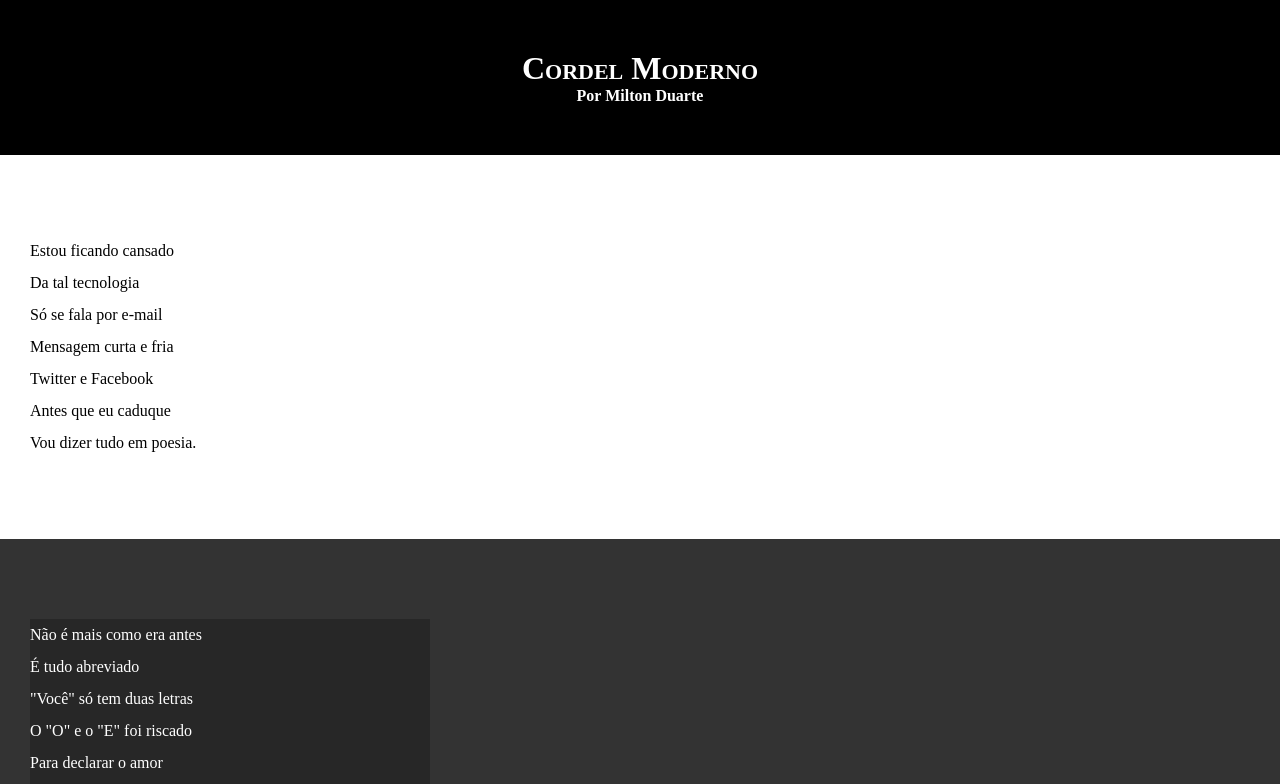
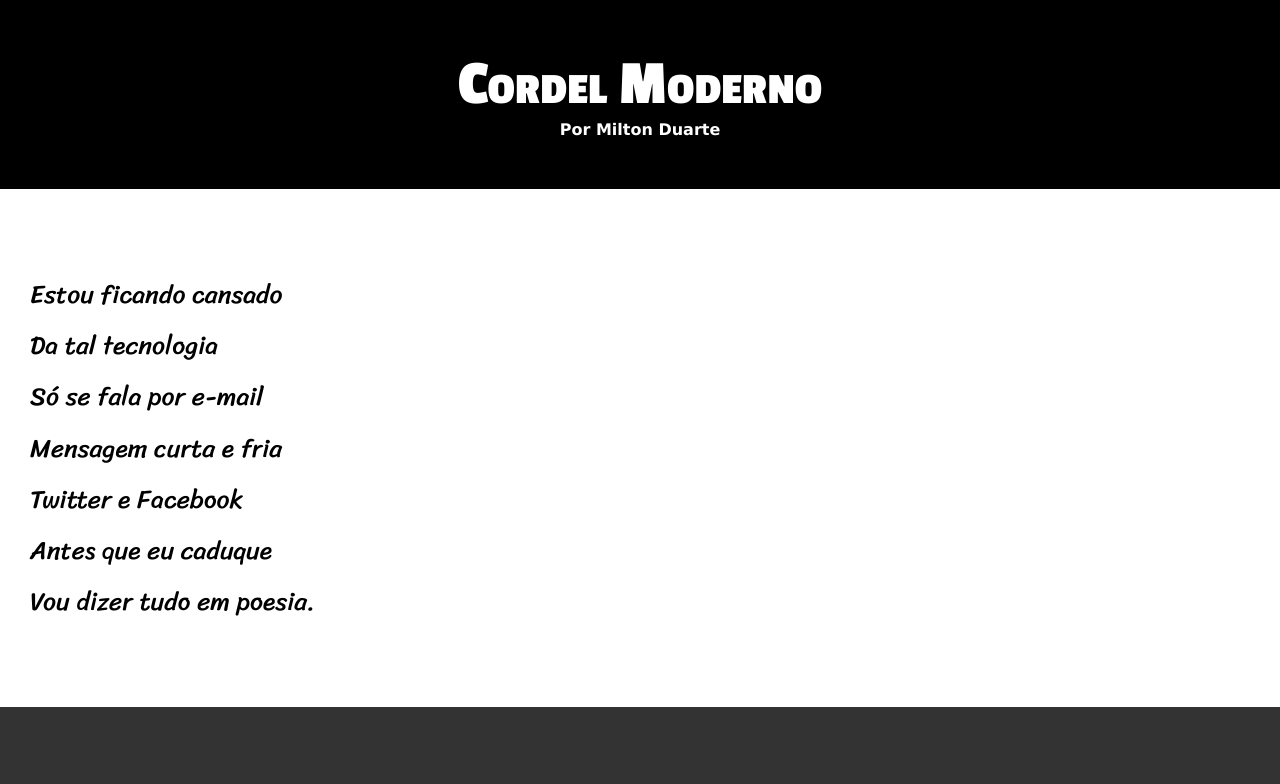
Before and after one commit to LeonardoVieiraGuimaraes/projetoCompleto, a plain HTML site: page index.html in a window 1280 px wide. Shown: the top 784 px of the page. Drawn offline with Linux system fonts and the light colour scheme.

Commit message:
atualização de estilos

```diff
--- a/style/style.css
+++ b/style/style.css
@@ -1,5 +1,5 @@
 @charset "UTF-8";
-@import url('https://fonts.googleapis.com/css2?family=Bebas+Neue&display=swap');
+@import url('https://fonts.googleapis.com/css2?family=Bebas+Neue&family=Passion+One:wght@400;700;900&family=Sriracha&display=swap');
 
 :root {
 
@@ -11,8 +11,9 @@
     --cor4: #156137;
     --cor5: #042713;
 
-    --fonte-padrao: Arial, Verdana, Helvetica, sans-serif;
-    --fonte-destaque: 'Bebas Neue', cursive;
+    --fonte1: Verdana, Geneva, Tahoma, sans-serif;
+    --fonte2: 'Passion One', cursive;
+    --fonte3: Sriracha, cursive;
 
 
 }
@@ -27,6 +28,7 @@ html,
 body {
     min-height: 100vh;
     background-color: darkgray;
+    font-family: var(--fonte1);
 
 }
 
@@ -39,6 +41,8 @@ header {
 header>h1 {
     padding-top: 50px;
     font-variant: small-caps;
+    font-family: var(--fonte2);
+    font-size: 5vw;
 }
 
 header>p {
@@ -63,6 +67,8 @@ section {
     padding-bottom: 10vh;
     line-height: 2em;
     padding-left: 30px;
+    font-family: var(--fonte3);
+    font-size: 2vw;
 }
 
 section.normal {
@@ -71,13 +77,16 @@ section.normal {
 }
 
 section.imagem {
+
     background-color: rgb(51, 51, 51);
     color: white;
 }
 
 section.imagem>p {
+    display: inline-block;
     width: 400px;
     background-color: rgba(0, 0, 0, 0.233);
+    padding: 10px;
 }
 
 footer {
```
